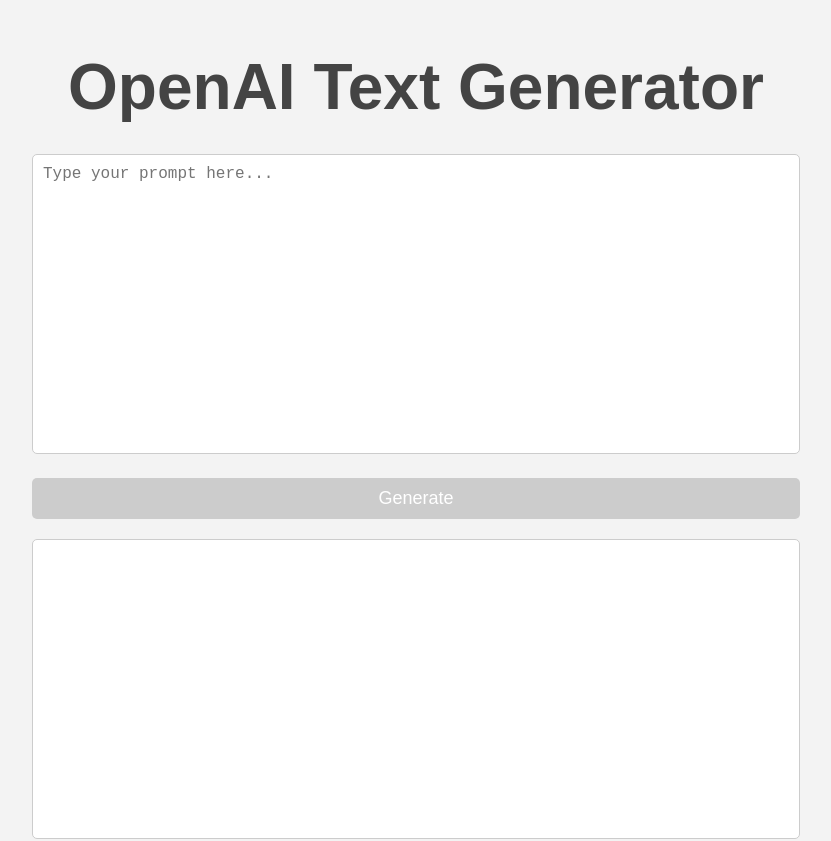
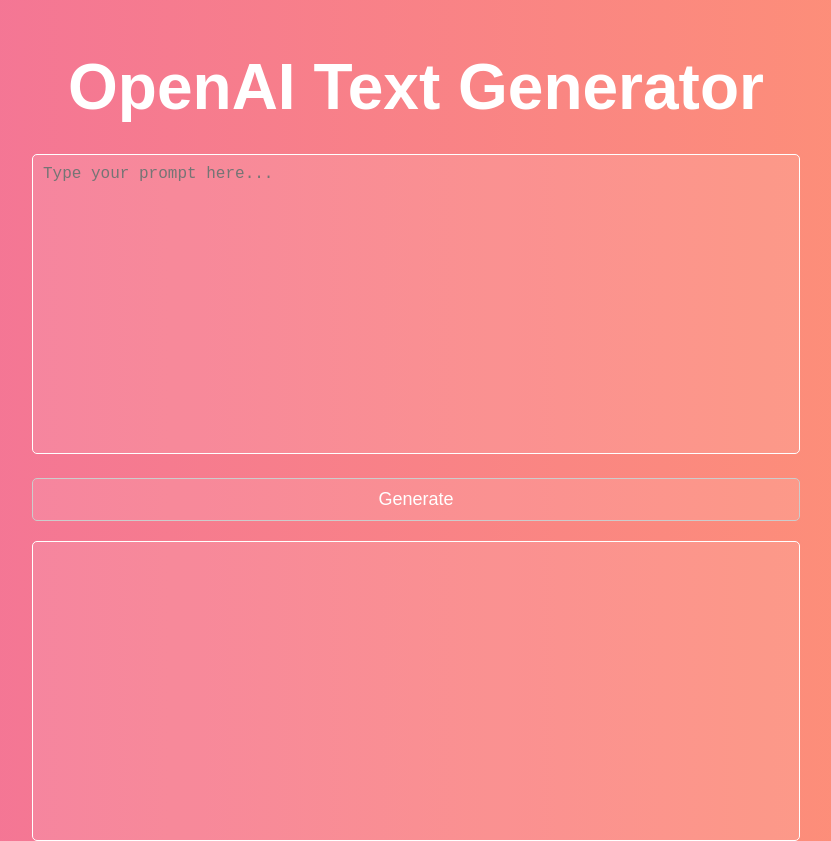
Before and after one commit to drickpdr98/chataiclone, a React (Create React App) app: page / in a window 1280 px wide. Shown: the whole page, without its empty margins (224-1055 px from the left). Built offline with nearby package versions, Linux system fonts and the light colour scheme.

Commit message:
added styles

```diff
--- a/src/App.css
+++ b/src/App.css
@@ -6,7 +6,11 @@
 
 body {
   font-family: "Arial", sans-serif;
-  background-color: #f3f3f3;
+  background-image: linear-gradient(
+    to right,
+    rgb(242, 112, 156),
+    rgb(255, 148, 114)
+  );
 }
 
 .main {
@@ -21,7 +25,7 @@
 .header {
   font-size: 32px;
   font-weight: bold;
-  color: #444;
+  color: #fff; /* Changed to white */
   margin-bottom: 30px;
 }
 
@@ -34,32 +38,51 @@
   min-height: 300px;
   resize: none;
   border-radius: 5px;
-  border: 1px solid #ccc;
+  border: 1px solid #fff; /* Changed to white */
   padding: 10px;
   font-size: 16px;
   outline: none;
+  background-color: rgba(
+    255,
+    255,
+    255,
+    0.1
+  ); /* Added a transparent white background */
+  color: #fff; /* Changed to white */
 }
 
 .btn {
   width: 100%;
-  background-color: #ffa94d;
+  background-color: rgba(
+    255,
+    255,
+    255,
+    0.1
+  ); /* Changed to a transparent white background */
   color: white;
   padding: 10px;
   margin-top: 20px;
   font-size: 18px;
   border-radius: 5px;
-  border: none;
+  border: 1px solid #fff; /* Changed to white */
   cursor: pointer;
   outline: none;
-  transition: background-color 0.3s ease;
+  transition: background-color 0.3s ease, border-color 0.3s ease;
 }
 
 .btn:hover {
-  background-color: #ffc078;
+  background-color: rgba(255, 255, 255, 0.3);
+  border-color: rgba(
+    255,
+    255,
+    255,
+    0.6
+  ); /* Added a slightly brighter border color on hover */
 }
 
 .btn:disabled {
-  background-color: #ccc;
+  background-color: rgba(255, 255, 255, 0.1);
+  border-color: #ccc;
   cursor: not-allowed;
 }
 
@@ -67,11 +90,17 @@
   width: 100%;
   min-height: 300px;
   border-radius: 5px;
-  border: 1px solid #ccc;
+  border: 1px solid #fff; /* Changed to white */
   padding: 10px;
   margin-top: 20px;
   font-size: 16px;
   white-space: pre-wrap;
-  background-color: #fff;
+  background-color: rgba(
+    255,
+    255,
+    255,
+    0.1
+  ); /* Added a transparent white background */
+  color: #fff; /* Changed to white */
   overflow: auto;
 }
```
Also changed, not shown: 2 other files (tests, documents, lock files or other folders).
